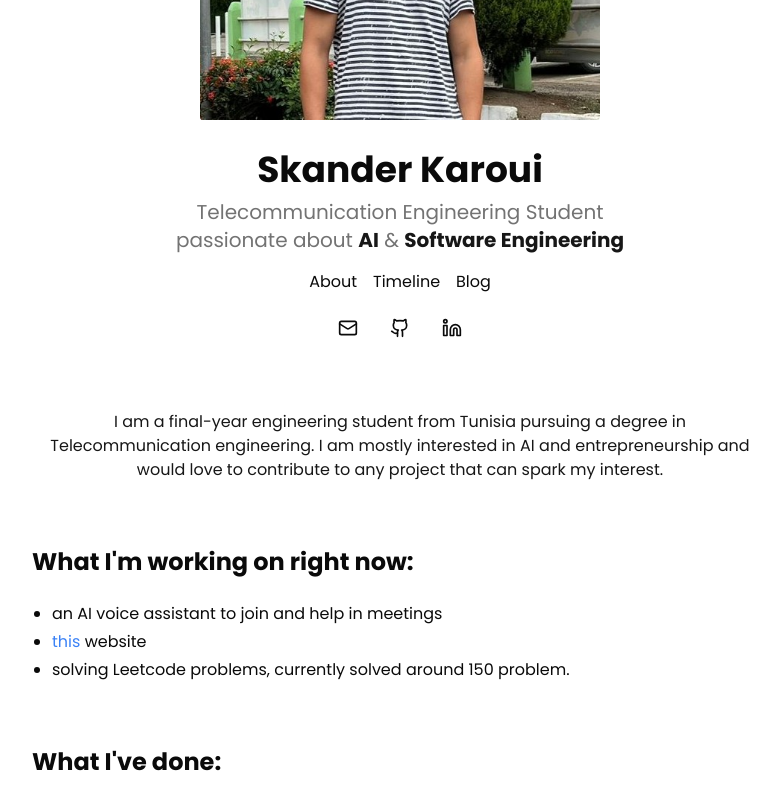
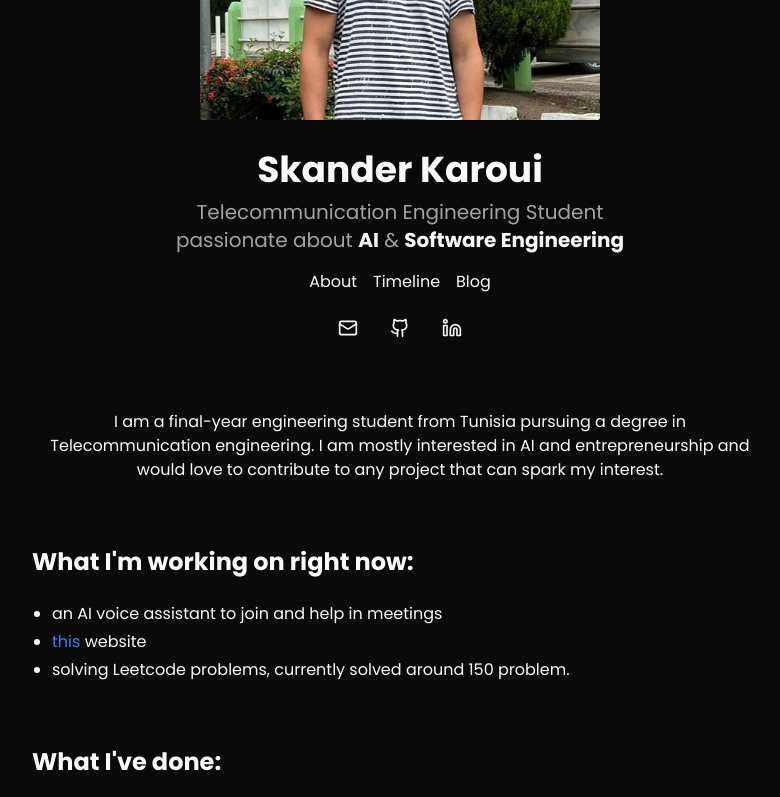
Before and after one commit to skanderkaroui/minimal-portfolio, a Next.js app: page / in a window 1280 px wide. Shown: the part 300-1097 px from the top of the page, without its empty margins (240-1020 px from the left). Built offline with nearby package versions, Linux system fonts and the light colour scheme; no server answers.

Commit message:
set default theme black

```diff
--- a/components/portfolio.tsx
+++ b/components/portfolio.tsx
@@ -60,6 +60,13 @@ const LeetCodeStats = () => {
 
 export function PortfolioComponent() {
   const { theme, setTheme } = useTheme();
+
+  useEffect(() => {
+    // Set the default theme to 'dark'
+    if (theme === 'system') {
+      setTheme('dark');
+    }
+  }, [theme, setTheme]);
 
   return (
     <div className="min-h-screen bg-background text-foreground">
```
